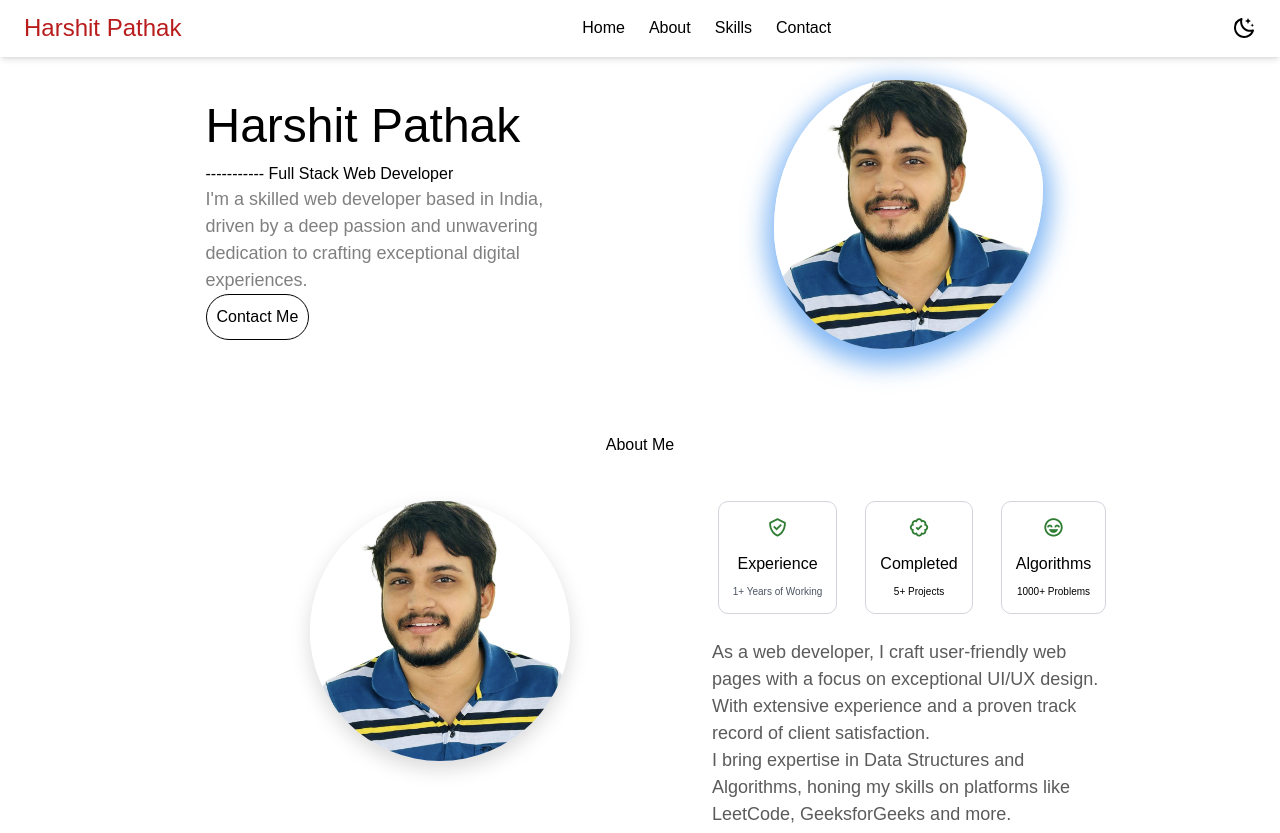
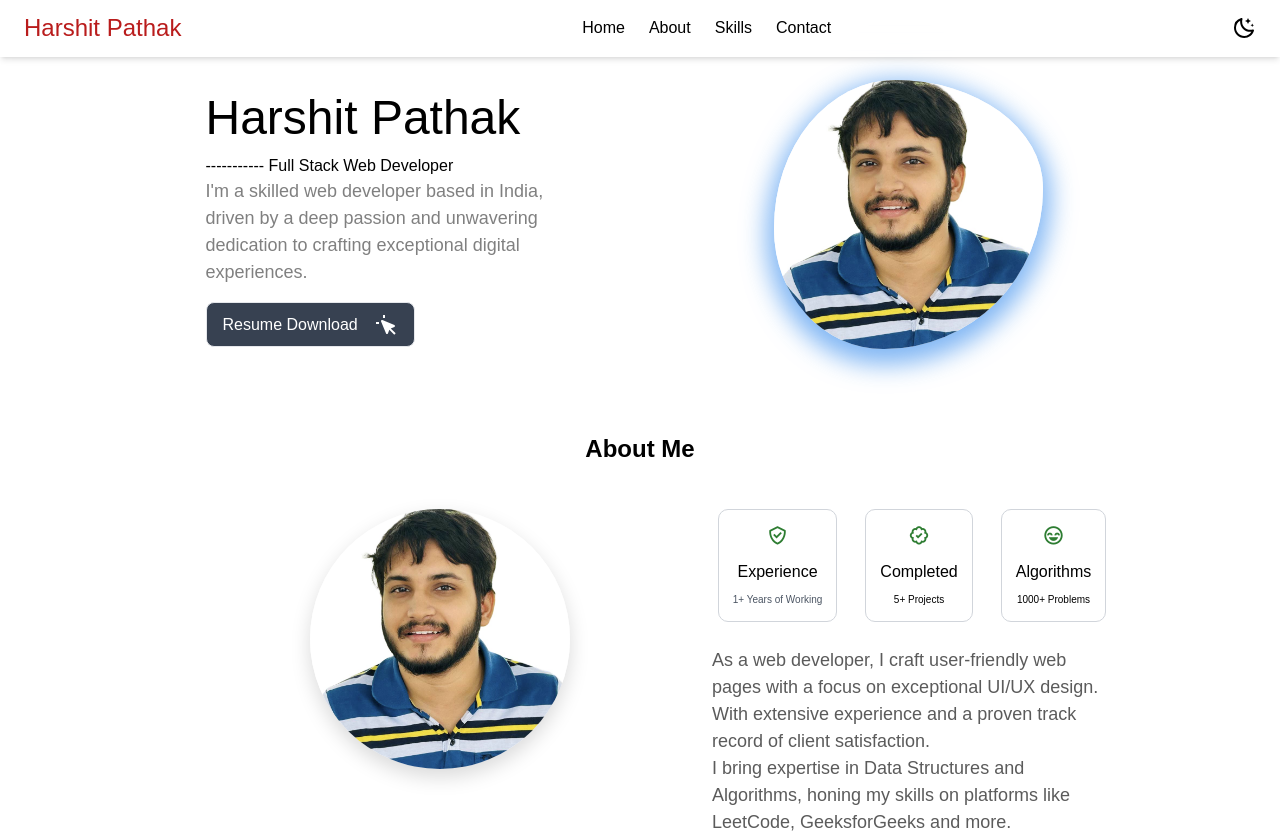
Before and after one commit to harshitpathak027/portfolio, a React (Vite) app: page / in a window 1280 px wide. Shown: the top 833 px of the page. Built offline with nearby package versions, Linux system fonts and the light colour scheme.

Commit message:
resume added

```diff
--- a/src/App.css
+++ b/src/App.css
@@ -140,14 +140,16 @@ h1{
 
 button.banner-button {
     padding: 10px;
-    border: 1px solid black;
-    border-radius: 28px;
+    border: 1px solid gray;
+    border-radius: 8px;
+    color: white;
+    background-color: rgb(89, 88, 88);
     cursor: pointer;
     font-family: "poppins", sans-serif;
 }
 button.banner-button:hover {
     background-color: var(--secondary-color);
-    background-color: grey;
+    background-color: rgb(40, 40, 40);
     color: white;
 }
 .card{
--- a/src/components/About.jsx
+++ b/src/components/About.jsx
@@ -13,7 +13,7 @@ const About = () => {
             <div className="card " id="about">
 
                 <div className="intro">
-                    <h2>About Me</h2>
+                    <div className="text-2xl font-bold">About Me</div>
                 </div>
                 <div className="about-section">
 
--- a/src/components/Banner.jsx
+++ b/src/components/Banner.jsx
@@ -18,7 +18,29 @@ const Banner=()=>{
 </p>
                     </div>
                     <div className="banner-buttons">
-                    <button className="banner-button">Contact Me</button>
+                    <a
+  href="/Harshit_Pathak_Resume.pdf"
+  download="Harshit_Pathak_Resume.pdf"
+  className="banner-button  group inline-flex gap-4 mt-4 items-center border border-gray rounded-lg bg-gray-700 text-white hover:bg-gray-900"
+>
+  <span>Resume Download</span>
+
+  <svg
+    xmlns="http://www.w3.org/2000/svg"
+    viewBox="0 0 24 24"
+    fill="currentColor"
+    className="
+      h-6 w-6
+      transition-all duration-300 ease-out
+      group-hover:text-orange-500
+      group-hover:-translate-x-1
+    "
+  >
+    <path d="M9 2h2v3H9zM2 9h3v2H2zM20.37 13.93c.38-.15.63-.52.63-.92s-.24-.77-.62-.93l-12-5a.98.98 0 0 0-1.09.22c-.29.29-.37.72-.22 1.09l5 12c.16.37.52.62.92.62.41 0 .77-.25.92-.63l1.44-3.59 4.93 4.93 1.41-1.41-4.93-4.93 3.59-1.44Z" />
+  </svg>
+</a>
+
+
                     </div>
                 </div>
                 <div className="third-section">
```
Also changed, not shown: 1 other file (tests, documents, lock files or other folders).
